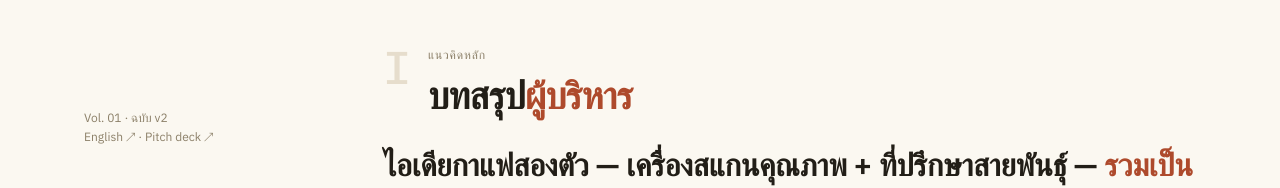
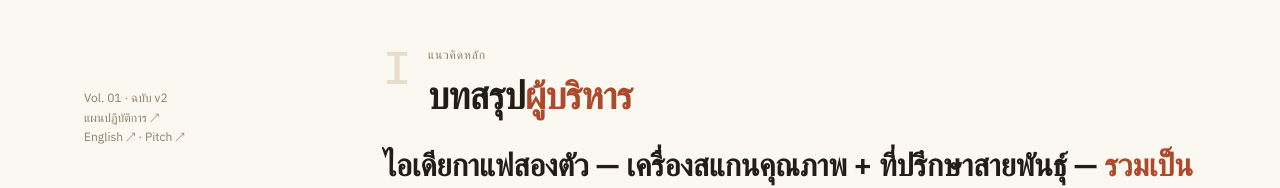
Before and after one commit to Moysed/doibean-deep-dive, a plain HTML site: page index-th.html in a window 1280 px wide. Shown: the part 624-812 px from the top of the page. Drawn offline with Linux system fonts and the light colour scheme; a web font is replaced by a local one.

Commit message:
Link deep-dive <-> operating-plan (Thai both ways)
- fix relative path to operating-plan (../doibean/... not ../../)
- add operating-plan link in rail foot

Co-Authored-By: Claude Opus 4.8 (1M context) <noreply@anthropic.com>

```diff
--- a/index-th.html
+++ b/index-th.html
@@ -268,7 +268,7 @@
       <a href="#s16"><span class="rn">XVI</span><span>ทำไมจะชนะ</span></a>
       <a href="#src"><span class="rn">·</span><span>แหล่งอ้างอิง</span></a>
     </nav>
-    <div class="foot">Vol. 01 · ฉบับ v2<br><a href="index.html">English ↗</a> · <a href="pitch-th.html">Pitch deck ↗</a></div>
+    <div class="foot">Vol. 01 · ฉบับ v2<br><a href="../doibean/docs/business/doibean-operating-plan.html">แผนปฏิบัติการ ↗</a><br><a href="index.html">English ↗</a> · <a href="pitch-th.html">Pitch ↗</a></div>
   </aside>
 
   <!-- ── content ── -->
@@ -284,7 +284,7 @@
         <div class="h"><div class="hv">$27–111B</div><div class="hl">ตลาดกาแฟพิเศษโลก <span class="mono">หลายสำนัก</span></div></div>
         <div class="h"><div class="hv ok">+1.43×</div><div class="hl">GI ดันราคารีเทล <span class="mono">proof point</span></div></div>
       </div>
-      <p class="meta">สำหรับ <b>กรรมการ Hackathon · ผู้ร่วมก่อตั้ง · นักลงทุน</b>. ฉบับ v2 (มิ.ย. 2026) ผ่าน deep-research + verify ทุก claim ใหม่ — ตัด/แก้ตัวเลขที่พิสูจน์ไม่ได้ในฉบับแรก (TAM $50B, spread 25×, carbon เป็นรายได้, roaster LTV $990, zone shift 150 ม./ทศวรรษ). ชั้นความจริงเชิงปฏิบัติการอยู่ใน <a href="../../doibean/docs/business/doibean-operating-plan.html">แผนปฏิบัติการ</a>.</p>
+      <p class="meta">สำหรับ <b>กรรมการ Hackathon · ผู้ร่วมก่อตั้ง · นักลงทุน</b>. ฉบับ v2 (มิ.ย. 2026) ผ่าน deep-research + verify ทุก claim ใหม่ — ตัด/แก้ตัวเลขที่พิสูจน์ไม่ได้ในฉบับแรก (TAM $50B, spread 25×, carbon เป็นรายได้, roaster LTV $990, zone shift 150 ม./ทศวรรษ). ชั้นความจริงเชิงปฏิบัติการอยู่ใน <a href="../doibean/docs/business/doibean-operating-plan.html">แผนปฏิบัติการ</a>.</p>
     </header>
 
     <!-- ── thesis ── -->
@@ -619,7 +619,7 @@
       </div>
 
       <div class="colo">
-        <p>รายงานเจาะลึก DoiBean — fascicle ii · ฉบับ v2. ผ่าน deep-research + adversarial verify ทุก claim (มิ.ย. 2026). ชั้นความจริงเชิงปฏิบัติการ: <a href="../../doibean/docs/business/doibean-operating-plan.html">แผนปฏิบัติการ</a>. research pack เต็ม: doibean-deepdive-v2-research-pack.md</p>
+        <p>รายงานเจาะลึก DoiBean — fascicle ii · ฉบับ v2. ผ่าน deep-research + adversarial verify ทุก claim (มิ.ย. 2026). ชั้นความจริงเชิงปฏิบัติการ: <a href="../doibean/docs/business/doibean-operating-plan.html">แผนปฏิบัติการ</a>. research pack เต็ม: doibean-deepdive-v2-research-pack.md</p>
         <p class="sig"><span>Vol. 01 · ฉบับ v2 · มิ.ย. 2026</span><span class="b">verify แล้วทุก claim</span><span>Set in IBM Plex Sans Thai</span></p>
       </div>
     </section>
```
